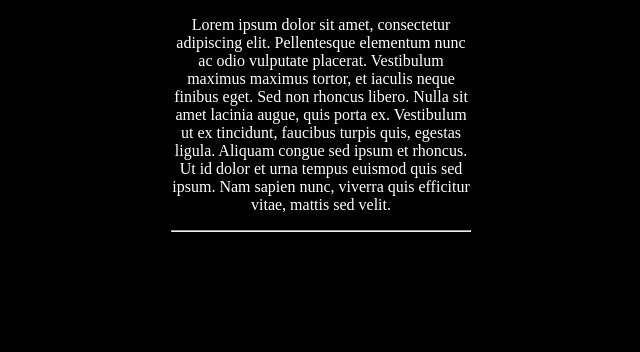
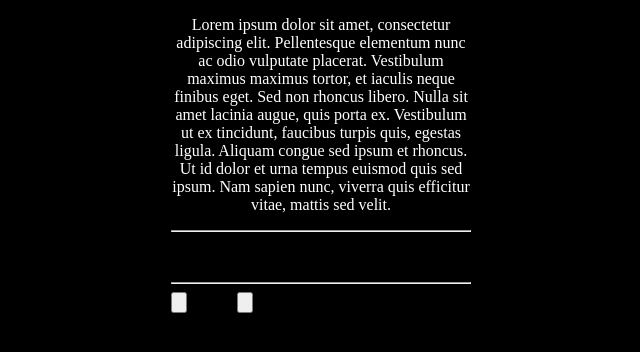
Before and after one commit to de-odex/jSlifeline, a plain HTML site: page index.html in a window 1280 px wide. Shown: the whole page, without its empty margins (319-959 px from the left). Drawn offline with Linux system fonts and the light colour scheme.

Commit message:
fixed parsing :o maybe

```diff
--- a/index.html
+++ b/index.html
@@ -44,20 +44,23 @@
 					if (reader.readyState == 4 && (reader.status == 200 || reader.status == 304)) {
 						resultreadfile = reader.responseText;
 						resultreadfilearr = reader.responseText.split("\n");
+						for (var i = 0, j = 1; i < resultreadfilearr.length; i++) {
+							if (resultreadfilearr[i].substr(0, 1) == "$"){
+								document.getElementById("textanimation").innerHTML += "<input type=\"button\" class=\"" + j + "\">" + resultreadfilearr[i].substr(1,resultreadfilearr[i].length -1) + "</input>";
+								if (j==2)
+									j=0
+								j++
+							}
+
+							else{
+								document.getElementById("textanimation").innerHTML += "<p>" + resultreadfilearr[i] + "</p><hr />";
+							}
+						}
 					}
 				}
 				reader.open('GET', evt, true);
 				reader.send(null);
-				for (var i = 0, j = 1; i < resultreadfilearr.length; i++) {
-					if (resultreadfilearr[i].substr(0, 1) == "$"){
-						document.getElementById("textanimation").innerHTML += "<input type=\"button\" class=\"" + j + "\">" + resultreadfilearr[i].substr(1,resultreadfilearr[i].length -1) + "</input>";
-						j++
-					}
 
-					else{
-						document.getElementById("textanimation").innerHTML += "<p>" + resultreadfilearr[i] + "</p><hr />";
-					}
-				}
 			}
 			//fuck yourself
 			//then you can kill yourself :D
```
